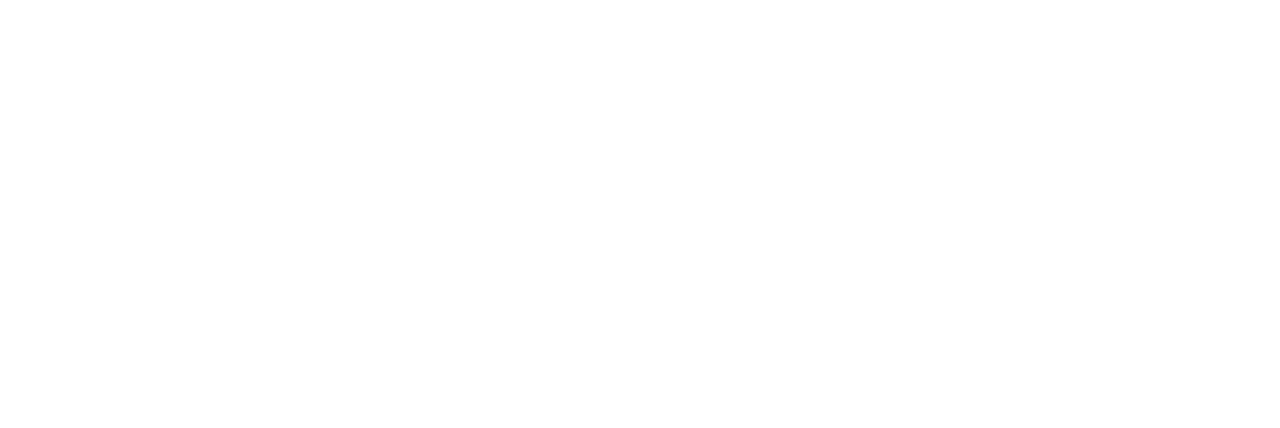
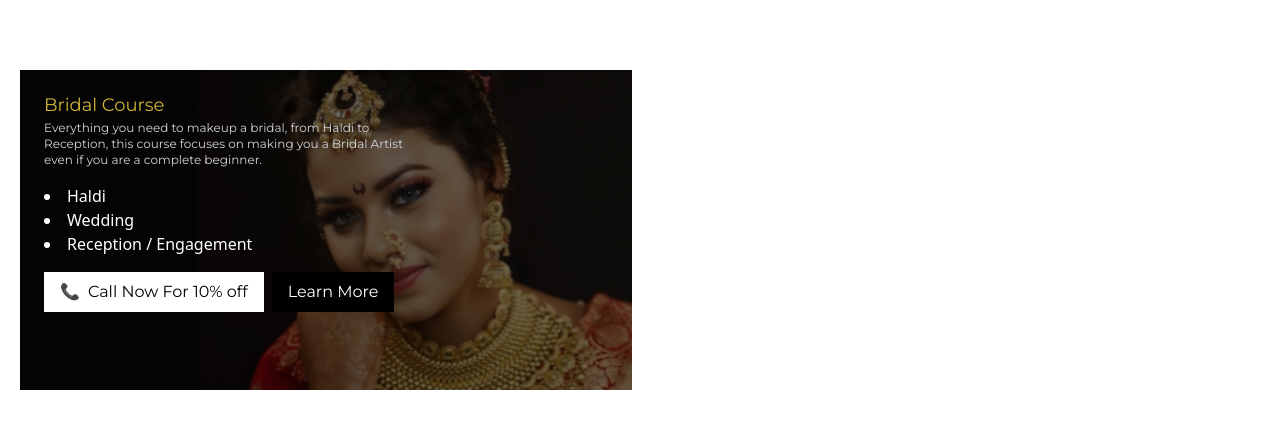
Before and after one commit to AnandJha1321/dsk-studio, a Next.js app: page /courses in a window 1280 px wide. Shown: the part 510-938 px from the top of the page. Before the commit the page ends 800 px from the top, so only its background shows below. Built offline with nearby package versions, Linux system fonts and the light colour scheme; a web font is replaced by a local one.

Commit message:
coursesCompo

```diff
--- a/src/components/Menu.jsx
+++ b/src/components/Menu.jsx
@@ -1,5 +1,5 @@
 import React, { useState } from 'react';
-import { LockClosedIcon, MenuIcon, XIcon } from '@heroicons/react/solid';
+import { MenuIcon, XIcon } from '@heroicons/react/solid';
 import InstaIcon from '@/assets/icons/Insta.png';
 import Image from 'next/image';
 import Link from 'next/link';
@@ -23,7 +23,20 @@
   const navLinks = [
     { nav: 'HOME', href: '/' },
     { nav: 'COURSES', href: '/courses' },
-    { nav: 'SERVICES', href: '/#services', scroll: false, onClick: scrollToServices },
+    {
+      nav: 'SERVICES',
+      href: '#services',
+      onClick: (e) => {
+        e.preventDefault();
+        // Check if we are on the home page or not
+        if (window.location.pathname === '/') {
+          scrollToServices(e); // If on home page, scroll smoothly
+        } else {
+          // If on a different page, navigate to the home page
+          window.location.href = '/#services';
+        }
+      },
+    },
     { nav: 'GALLERY', href: '#' },
     { nav: 'ARTISTS', href: '#' },
   ];
@@ -55,21 +68,22 @@
       >
         <ul className="flex flex-col items-center bg-[#F0EDE3] p-4 gap-2">
           <li>
-            <Link href="https://www.instagram.com/dsk_makeup_studio/?hl=en" target='_blank'>
+            <Link href="https://www.instagram.com/dsk_makeup_studio/?hl=en" target="_blank">
               <Image src={InstaIcon} alt="Insta Logo" width={20} height={20} className="mb-4" />
             </Link>
           </li>
           <ul className="flex flex-col items-center gap-4">
             {navLinks.map((nav, i) => (
-              <Link href={nav.href} key={i} onClick={handleMenu}>
-              <li
-                className='text-[#747070] cursor-pointer text-[18px] tracking-wider
-                  hover:text-[#CFB661] transition duration-300 font-medium'
-                onClick={(e) => nav.onclick ? nav.onclick(e) : null}
-              >
-                {nav.nav}
+              <li key={i}>
+                <Link href={nav.href} onClick={handleMenu}>
+                  <span
+                    className="text-[#747070] cursor-pointer text-[18px] tracking-wider hover:text-[#CFB661] transition duration-300 font-medium"
+                    onClick={nav.onClick}
+                  >
+                    {nav.nav}
+                  </span>
+                </Link>
               </li>
-            </Link>
             ))}
             <InquiryButton />
           </ul>
--- /dev/null
+++ b/src/components/courses/CallnowButton.jsx
@@ -0,0 +1,13 @@
+
+
+const CallnowButton = () => {
+  return (
+   <a href="tel:+9867035747">
+    <div className='px-4 py-2 bg-[#cfb336] hover:bg-[#A88C13] font-montserrat text-white transition duration-150 '>
+        <p>Contact To Book Your Spot</p>
+    </div>
+   </a>
+  )
+}
+
+export default CallnowButton
--- /dev/null
+++ b/src/components/courses/Coursebox1.jsx
@@ -0,0 +1,67 @@
+import React from 'react';
+import Image from 'next/image';
+import hero from '@/assets/hero.png'; // Adjust this path according to your structure
+import CallnowButton from './CallnowButton';
+
+const CourseList = () => {
+  const courses = [
+    {
+      title: 'Bridal Course',
+      price: '6000',
+      description: 'Everything you need to makeup a bridal, from Haldi to Reception, this course focuses on making you a Bridal Artist even if you are a complete beginner.',
+      image: hero, // Use the imported image directly
+      contents: [
+        'Haldi',
+        'Wedding',
+        'Reception / Engagement',
+      ],
+    },
+    // Add more courses here
+  ];
+
+  return (
+    <div className="grid grid-cols-1 md:grid-cols-2 gap-4">
+      {courses.map((course, index) => (
+        <CourseCard key={index} course={course} />
+      ))}
+    </div>
+  );
+};
+
+const CourseCard = ({ course }) => {
+  return (
+    <section className="relative w-full h-80">
+      {/* Background Image */}
+      <Image
+        src={hero}
+        layout="fill"
+        objectFit="cover"
+        alt="Makeup Studio Hero"
+        priority
+
+      />
+
+      {/* Overlay with text */}
+      <div className="absolute inset-0 bg-black bg-opacity-55 flex flex-col  py-6 px-6">
+        <div className="max-w-lg">
+          <h1 className="text-[#cfb336] text-[18px] leading-tight mb-1 font-medium font-montserrat  w-72">
+            {course.title}
+          </h1>
+          <p className="text-gray-300 text-xs font-montserrat w-[370px] mb-4">
+            {course.description}
+          </p>
+
+          <ul className="list-disc list-inside mb-4">
+          {course.contents.map((item, index) => (
+            <li key={index} className='text-white'>{item}</li>
+          ))}
+        </ul>
+        <button className="bg-white text-black px-4 py-2 font-montserrat hover:bg-gray-200 transition duration-200"><span className='mr-2'>📞</span>Call Now For 10% off</button>
+        <button className="bg-black text-white px-4 py-2 ml-2 font-montserrat">Learn More</button>
+        </div>
+      </div>
+    </section>
+  );
+};
+
+export default CourseList; // Export CourseList instead of CourseCard
--- a/src/pages/courses.jsx
+++ b/src/pages/courses.jsx
@@ -1,4 +1,6 @@
 import BookingButton from "@/components/courses/BookingButton"
+import CourseCard from "@/components/courses/Coursebox1"
+import Coursebox1 from "@/components/courses/Coursebox1"
 import Header from "@/components/Header"
 
 const Courses = () => {
@@ -28,6 +30,10 @@
 
         <BookingButton />
       </section>
+
+      <section className="bg-white min-h-screen w-full px-5 py-20">
+        <CourseCard />
+      </section>
     </main>
   )
 }
```
Also changed, not shown: src/data.js (+7 -0 lines).
